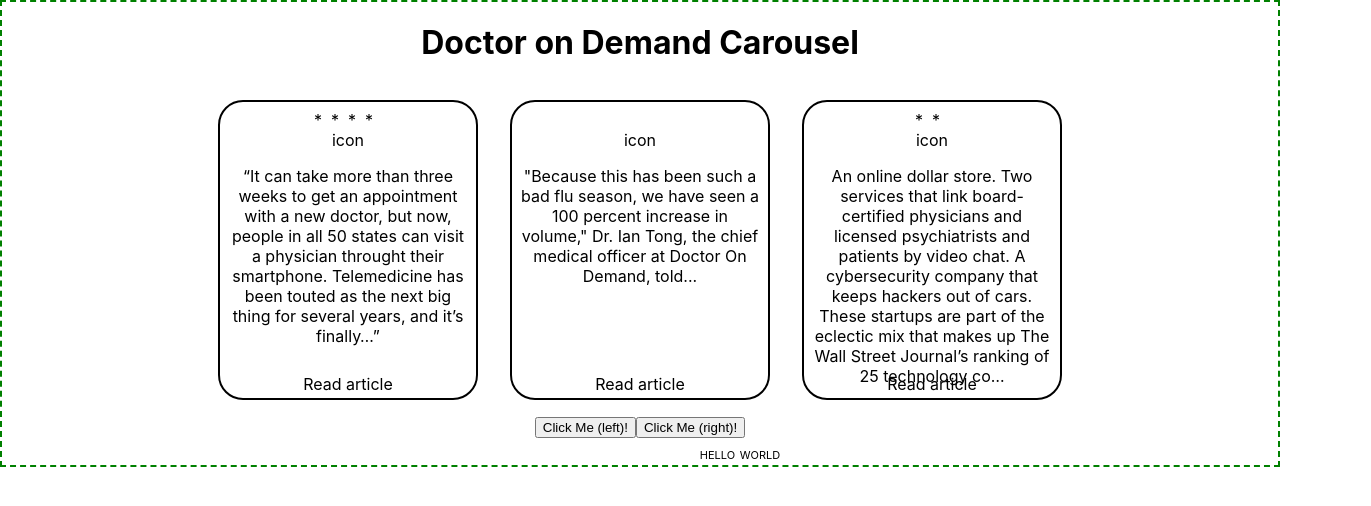
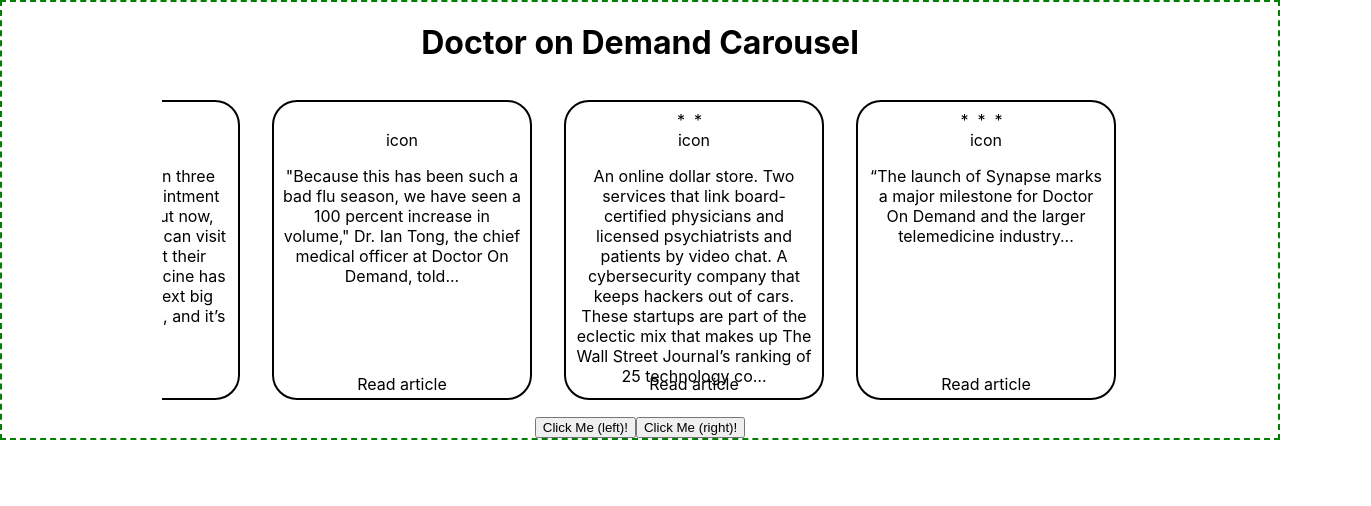
Before and after one commit to phamner/DoD-carousel, a React (Create React App) app: page / in a window 1280 px wide. Shown: the top 506 px of the page, 1371 px wide, since content can reach past the window. Built offline with nearby package versions, Linux system fonts and the light colour scheme.

Commit message:
Add more data..

```diff
--- a/src/App.js
+++ b/src/App.js
@@ -32,7 +32,7 @@
 justify-content: center;
 
 overflow: hidden;
-width: 90%;
+width: 75%;
 `
 
 const CarouselWrapper = styled.div`
@@ -44,23 +44,20 @@
 display: flex;
 justify-content: center;
 width: 75%
-transform: translateX(300px);
 
-// /* Adapt the colors based on primary prop */
-// background: ${props => props.primary ? "palevioletred" : "white"};
-// color: ${props => props.primary ? "white" : "palevioletred"};
-
-
+transition: transform 500ms ease;
+transform: translate(${props => props.carouselPosition ? '0' : '200px'
+  });
 `
 
-const RotatedBox = styled.div`
-  // transform: rotate(190deg);
-  text-shadow-offset: 10px 5px;
-  font-variant: small-caps;
-  margin: 5px 7px 2px;
-  transform: translateX(100px);
+// const RotatedBox = styled.div`
+//   // transform: rotate(190deg);
+//   text-shadow-offset: 10px 5px;
+//   font-variant: small-caps;
+//   margin: 5px 7px 2px;
+//   transform: translateX(100px);
 
-`
+// `
 
 
 
@@ -90,11 +87,33 @@
           link: 'https://www.wsj.com/articles/top-25-tech-companies-to-watch-1497492480',
           stars: 2,
           starsArray: ['*', '*']
+        },
+        {
+          icon: 'Mobi Health News',
+          mainText: '“The launch of Synapse marks a major milestone for Doctor On Demand and the larger telemedicine industry...',
+          link: 'fakeUrl',
+          stars: 3,
+          starsArray: ['*', '*', '*']
+        },
+        {
+          icon: 'INC.',
+          mainText: '“Yosselyn Dupuis, Director of HR, PHR for telemedicine company Doctor On Demand, says there are three big hurdles that people have to overcome to get a plan that...',
+          link: 'fakeUrl',
+          stars: 5,
+          starsArray: ['*', '*', '*', '*', '*']
+
+        },
+        {
+          icon: 'HUFF POST',
+          mainText: '“If you want to feel better faster, see a doctor as soon as you can,” he said. “If you fall outside the window, Tamiflu [a flu treatment medicine] will not be effective, but your doctor can still recommend symptom…',
+          link: 'fakeUrl',
+          stars: 4,
+          starsArray: ['*', '*', '*', '*']
 
         }
 
       ],
-      carouselPosition: 0
+      carouselPosition: false
     };
     this.readmeLink = this.readmeLink.bind(this);
 
@@ -120,15 +139,12 @@
       <AppWrapper>
         <h1>Doctor on Demand Carousel</h1>
         <CarouselWindowWrapper>
-          <CarouselWrapper>
+          <CarouselWrapper carouselPosition={this.state.carouselPosition}>
             {this.state.caroselItems.map(caroselItem => <CarouselHolder key={this.state.caroselItems.mainText} caroselItem={caroselItem} readmeLink={this.readmeLink} />)}
           </CarouselWrapper>
         </CarouselWindowWrapper>
         <button type="button" onClick={this.shiftCarouselLeft}>Click Me (left)!</button>
         <button type="button" onClick={this.shiftCarouselRight}>Click Me (right)!</button>
-
-        <RotatedBox>hello world</RotatedBox>
-
 
 
       </AppWrapper>
```
Also changed, not shown: 1 other file (tests, documents, lock files or other folders).
